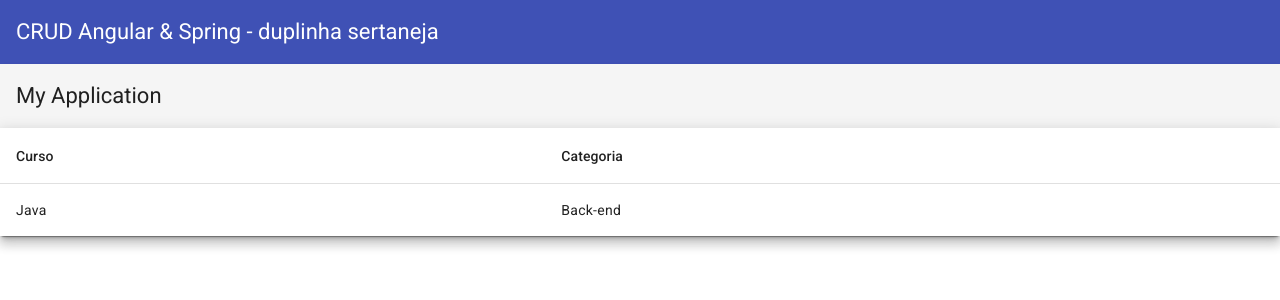
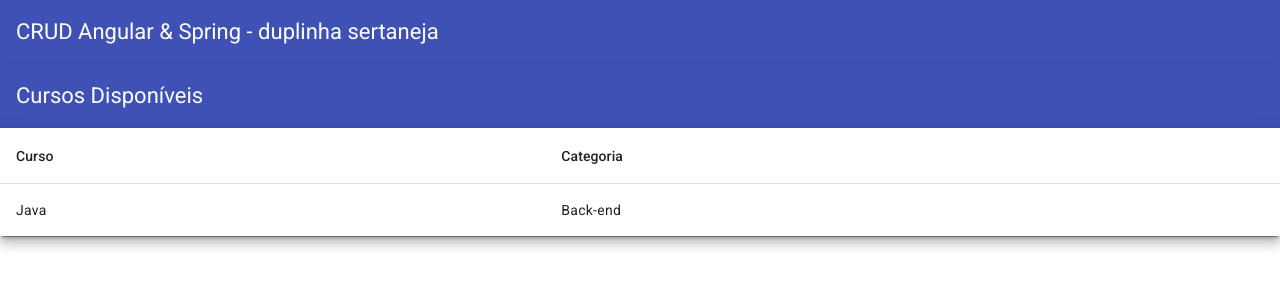
Before and after one commit to MarcosSilva2021/crud-angular, an Angular app: page /courses in a window 1280 px wide. Shown: the top 300 px of the page. Built offline with nearby package versions, Linux system fonts and the light colour scheme.

Commit message:
CSS - Table e add modulo App Matirial

```diff
--- a/src/app/courses/courses/courses.component.html
+++ b/src/app/courses/courses/courses.component.html
@@ -1,8 +1,6 @@
 <mat-card>
 
-  <mat-toolbar>
-    <span>My Application</span>
-  </mat-toolbar>
+  <mat-toolbar color="primary">Cursos Disponíveis </mat-toolbar>
 
 
   <table mat-table [dataSource]="courses" class="mat-elevation-z8">
```
Also changed, not shown: src/app/courses/courses.module.ts (+3 -6 lines), src/app/shared/app-matirial/app-matirial.module.ts (added, +15 -0 lines).
